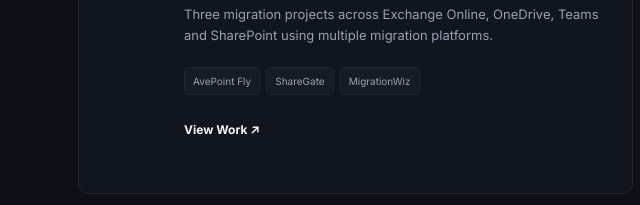
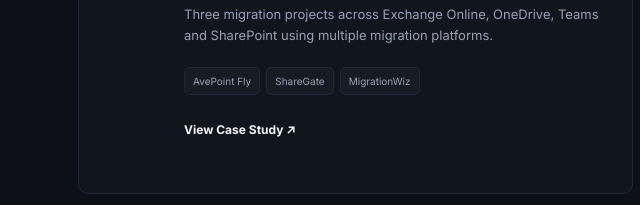
Before and after one commit to sivasankar4629/sivasankar-portfolio, a plain HTML site: page index.html in a window 1280 px wide. Shown: the part 4140-4345 px from the top of the page, 0-640 px from the left. Drawn offline with Linux system fonts and the light colour scheme.

Commit message:
Add files via upload

```diff
--- a/index.html
+++ b/index.html
@@ -166,7 +166,7 @@
             <h3>M365 Tenant-to-Tenant Migration</h3>
             <p>Three migration projects across Exchange Online, OneDrive, Teams and SharePoint using multiple migration platforms.</p>
             <div class="project-tags"><span>AvePoint Fly</span><span>ShareGate</span><span>MigrationWiz</span></div>
-            <a class="project-link" href="https://github.com/sivasankar4629/m365-portfolio" target="_blank" rel="noopener">View Work ↗</a>
+            <a class="project-link" href="projects/m365-tenant-migration/" target="_blank" rel="noopener">View Case Study ↗</a>
           </div>
         </article>
 
```
